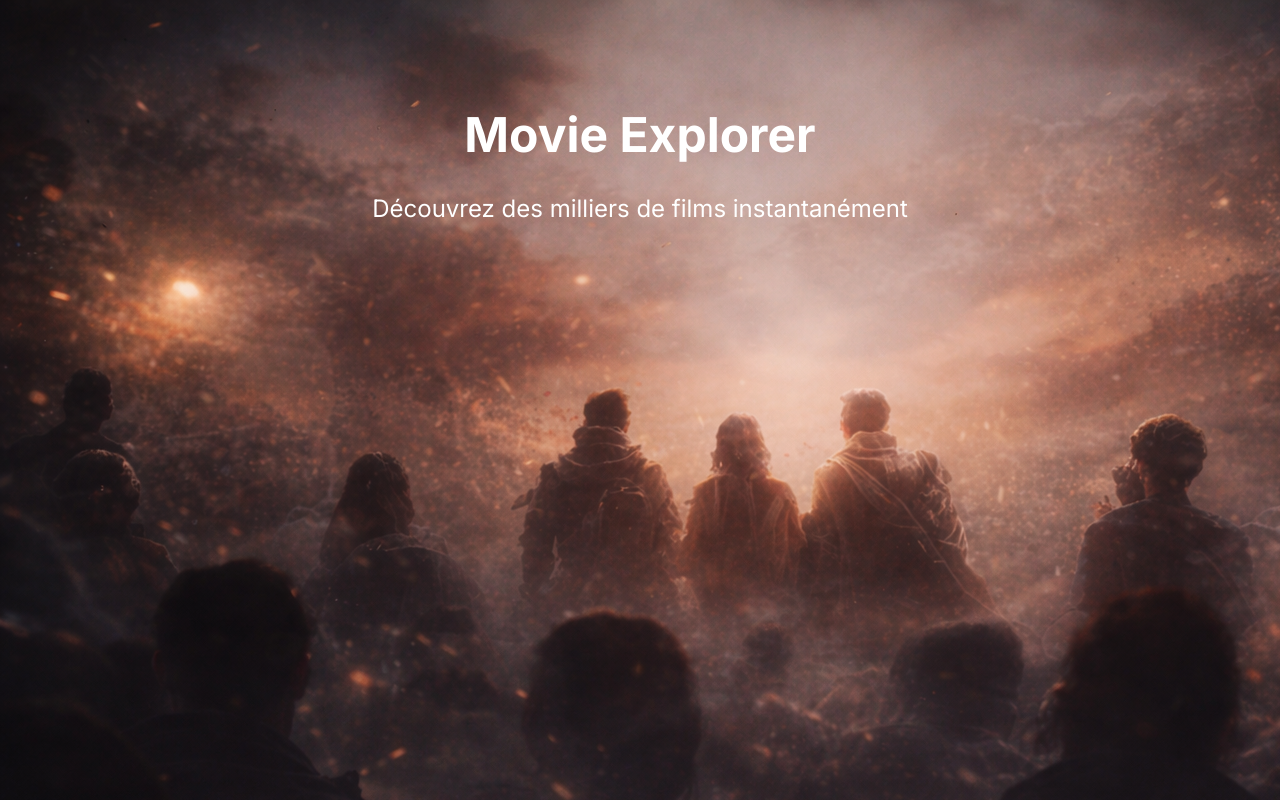
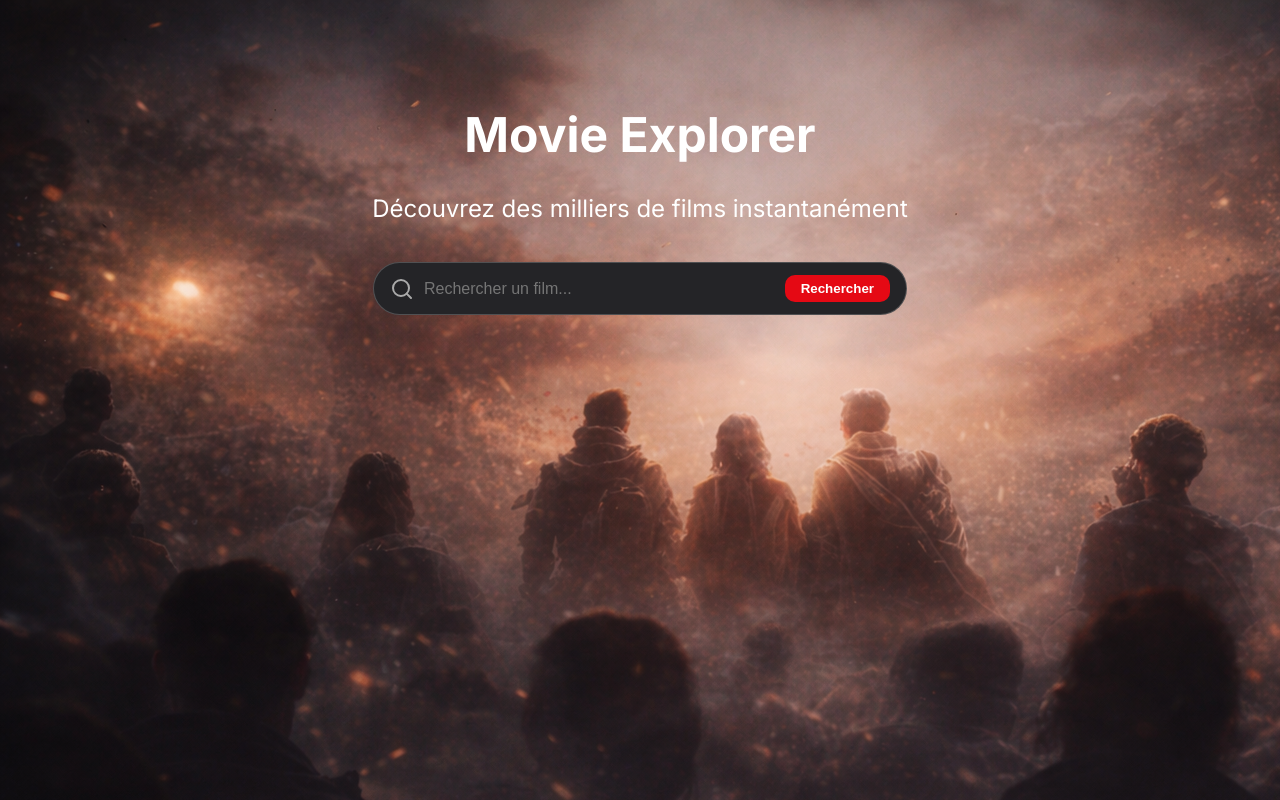
Before and after one commit to JulienF-OC/MovieExplorer, a React (Vite) app: page / in a window 1280 px wide. Built offline with nearby package versions, Linux system fonts and the light colour scheme.

Commit message:
Ajout du component Searchbar et de son fichier de style

```diff
--- a/package.json
+++ b/package.json
@@ -10,6 +10,7 @@
     "preview": "vite preview"
   },
   "dependencies": {
+    "lucide-react": "^0.575.0",
     "react": "^19.2.0",
     "react-dom": "^19.2.0"
   },
--- a/src/App.jsx
+++ b/src/App.jsx
@@ -1,10 +1,12 @@
 import Title from "../src/Components/Title";
+import Searchbar from "../src/Components/Searchbar";
 
 function App() {
 
   return (
     <>
       <Title />
+      <Searchbar />
     </>
   )
 }
--- /dev/null
+++ b/src/Components/Searchbar.jsx
@@ -0,0 +1,47 @@
+import "./Searchbar.scss";
+import {Search} from "lucide-react";
+import { useState } from "react";
+
+
+const Searchbar = () => {
+
+  const [query, setQuery] = useState("");
+
+  const handleSubmit = (e) => {
+    e.preventDefault();
+  };
+
+  return (
+    <section id="Searchbar-movies">
+
+      <div className="Searchbar">
+
+        <form onSubmit={handleSubmit} className="search-form">
+             <div className="search-wrapper">
+
+          <label htmlFor="search" className="search-icon">
+            <Search />
+          </label>
+
+          <input
+            id="search"
+            type="text"
+            placeholder="Rechercher un film..."
+            value={query}
+            onChange={(e) => setQuery(e.target.value)}
+            className="search-input"
+          />
+
+          <button type="submit" className="search-btn">
+            Rechercher
+          </button>
+          </div>
+
+        </form>
+      </div>
+
+    </section>
+  );
+};
+
+export default Searchbar
--- /dev/null
+++ b/src/Components/Searchbar.scss
@@ -0,0 +1,52 @@
+#Searchbar-movies{
+    margin-top: 15px;
+}
+
+.search-form {
+  display: flex;
+  justify-content: center;
+}
+
+.search-wrapper {
+  display: flex;
+  align-items: center;
+  width: 500px;
+  padding: 0.75rem 1rem;
+
+  background: #242427;
+  border: 1px solid rgba(255, 255, 255, 0.2);
+  border-radius: 50px;
+  gap: 0.5rem;
+
+  .search-icon {
+    color: #aaa;
+    display: flex;
+    align-items: center;
+    flex-shrink: 0;
+  }
+
+  .search-input {
+    flex: 1;
+    background: transparent;
+    border: none;
+    outline: none;
+    color: #fff;
+    font-size: 1rem;
+  }
+
+  .search-btn {
+    background: #e50914;
+    color: #fff;
+    border: none;
+    border-radius: 10px;
+    padding: 0.4rem 1rem;
+    cursor: pointer;
+    font-weight: bold;
+    flex-shrink: 0;
+    white-space: nowrap;
+
+    &:hover {
+      background: #ff1f2e;
+    }
+  }
+}
```
Also changed, not shown: 1 other file (tests, documents, lock files or other folders).
